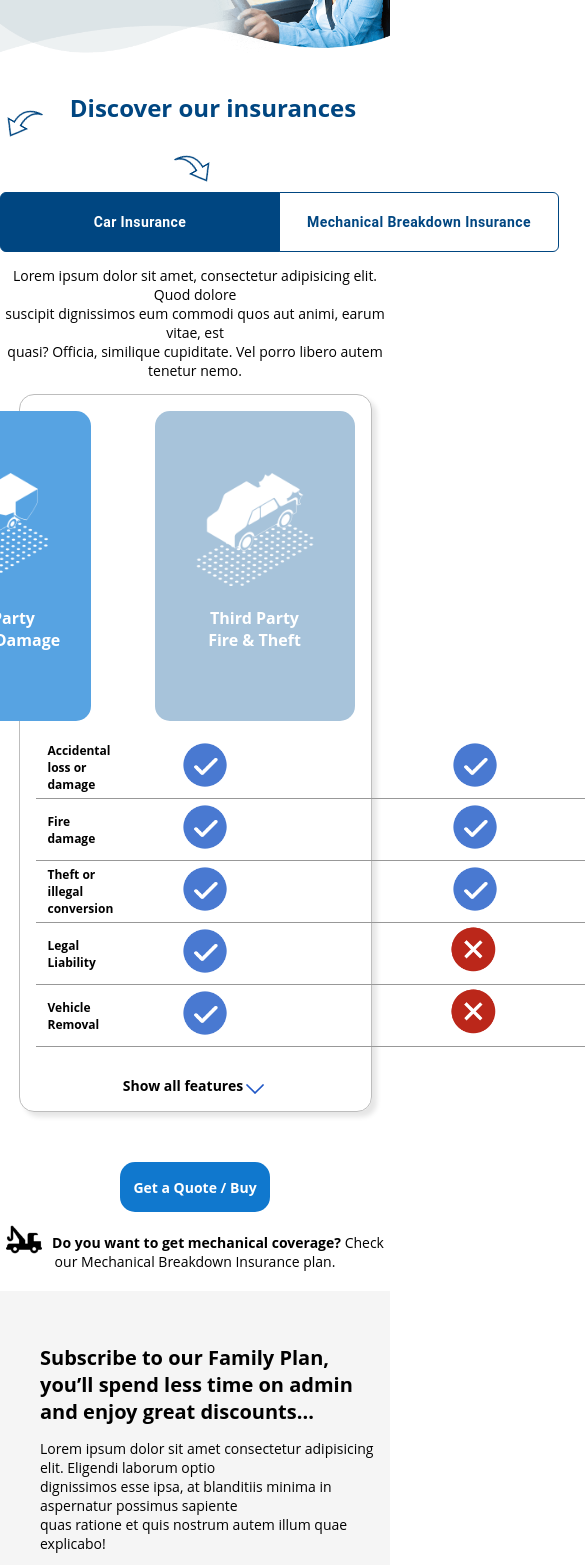
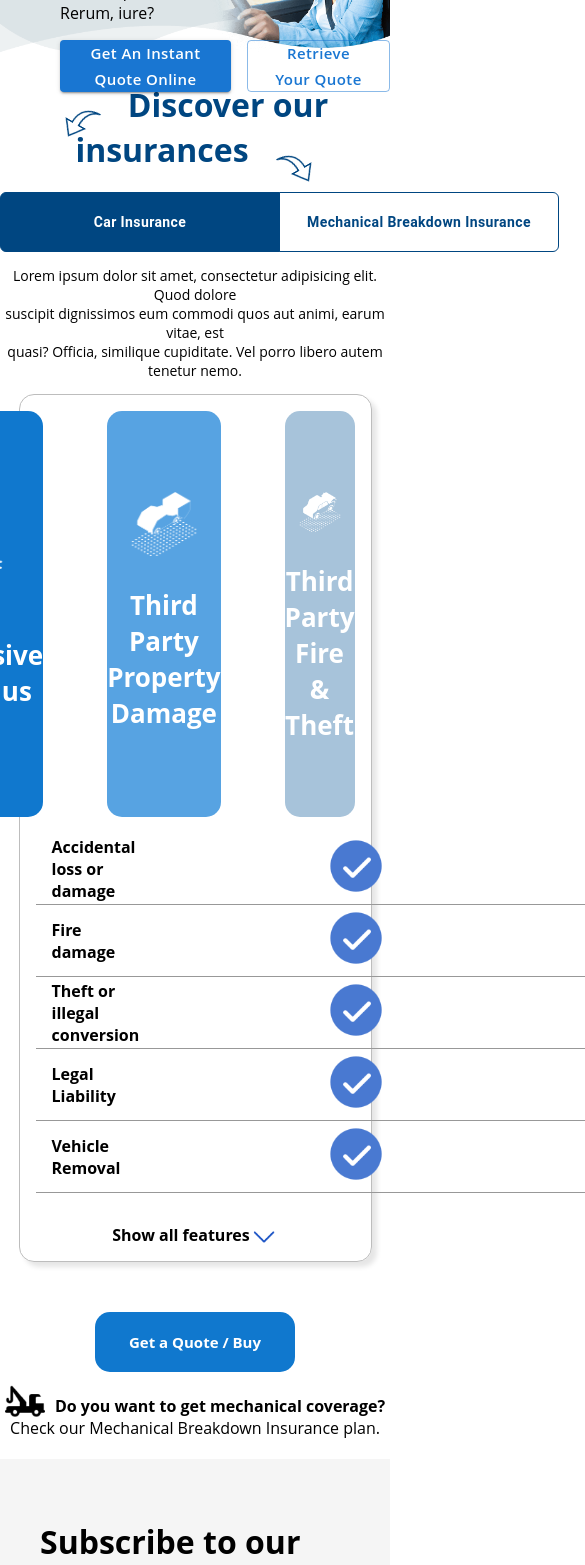
Before and after one commit to aidannairn/insure-a-vehicle, a React (Create React App) app: page / in a window 390 px wide. Shown: the part 432-1997 px from the top of the page, 585 px wide, since content can reach past the window. Built offline with nearby package versions, Linux system fonts and the light colour scheme.

Commit message:
css changes

```diff
--- a/src/components/Banner/Banner.css
+++ b/src/components/Banner/Banner.css
@@ -21,27 +21,18 @@
     font-family: "Open Sans", sans-serif;
 }
 
-@media only screen and (max-width: 1025px) {
+@media only screen and (max-width: 1600px) {
     .text-box {
-        bottom: 47em;
+        bottom: 20em;
         float: left;
         padding-left: 60px;
         position: absolute;
         text-align: left;
     }
 
-    .text-box h1{
-        font-size: 24px;
-    }
-
-    .text-box p {
-        font-size: 14px;
-    }
-
     .btn-box button {
         font-weight: 600;
         height: 52px;
-        font-size: 12px;
         font-family: "Open Sans", sans-serif;
     }
 
@@ -49,7 +40,6 @@
         float: left;
         padding-left: 10px;
         font-weight: 600;
-        font-size: 15px;
     }
 
     ul.right-menu {
@@ -68,7 +58,6 @@
     .heading-text {
         padding: 30px;
         color: #004681;
-        font-size: 24px;
     }
 
     .left-arrow {
--- a/src/components/DiscoverInsurance/DiscoverInsurance.css
+++ b/src/components/DiscoverInsurance/DiscoverInsurance.css
@@ -35,7 +35,7 @@ li.item3 {
 }
 
 .list-content img {
-  width: 330px;
+  width: 100%;
 }
 
 .item1 .plan-description,
@@ -270,130 +270,68 @@ img.mechanic {
   font-weight: 700;
 }
 
-@media only screen and (max-width: 1025px) {
+@media only screen and (max-width: 1600px) {
+
+  .item1:hover button.learn-more-btn, .item2:hover button.learn-more-btn, .item3:hover button.learn-more-btn {
+    margin-top: 100px;
+    margin-left: 42px;
+  }
+
   .list-content li {
+    height: 406px;
+    width: 280px;
+    left: 0px;
+    top: 0px;
     border-radius: 15px;
-    height: 310px;
-    left: 0;
-    top: 0;
-    width: 200px;
   }
 
   .list-content img {
-    width: 200px;
+    width: 100%;
   }
 
-  .list-content p {
-    color: #fff;
-    font-size: 16px;
-    font-weight: 700;
-  }
+  table.insurance-table .first-row {
+    padding-left: 11.5em;
+    padding-right: 11.5em;
+}
+
+table.insurance-table .second-row {
+  padding-left: 6em;
+  padding-right: 6.5em;
+}
+
+table.insurance-table .third-row {
+  padding-left: 11.5em;
+  padding-right: 6.5em;
+}
 
   .item1:hover p,
   .item2:hover p,
   .item3:hover p {
     font-weight: 300;
-    font-size: 14px;
     color: white;
-  }
-
-  button.learn-more-btn,
-  .item3:hover button.learn-more-btn {
-    margin-top: 100px;
-    margin-left: 30px;
-    height: 50px;
-    width: 150px;
-    font-size: 14px;
-  }
-
-  .item2:hover p {
-    margin-top: 46px;
-  }
-
-  .item3:hover p {
-    margin-top: 76px;
-  }
-
-  .item1:hover button.learn-more-btn,
-  .item2:hover button.learn-more-btn,
-  .item3:hover button.learn-more-btn {
-    margin-top: 100px;
-    margin-left: 32px;
-  }
-
-  .car-insurance .policy a {
-    font-size: 14px;
   }
 
   table.insurance-table th {
     text-align: left;
     padding-left: 1em;
-    font-size: 12px;
   }
 
   table.insurance-table img {
-    width: 54px;
-  }
-
-  table.insurance-table .first-row {
-    padding-left: 4em;
-    padding-right: 13.5em;
-  }
-
-  table.insurance-table .second-row {
-    padding-left: 0em;
-    padding-right: 8em;
-  }
-
-  table.insurance-table .third-row {
-    padding-left: 5em;
-    padding-right: 5em;
+    width: 64px;
   }
 
   .car-insurance .policy {
     display: flex;
     justify-content: flex-end;
-    margin-right: 3.5em;
-    grid-gap: 9em;
+    margin-right: 4.5em;
+    grid-gap: 13.5em;
   }
 
   .car-insurance .btn-container {
     display: flex;
     justify-content: flex-end;
-    grid-gap: 5.5em;
+    grid-gap: 8.75em;
     margin-right: 3em;
   }
 
-  a.features {
-    font-size: 14px;
-  }
-
-  .arrow-ico {
-    width: 24px;
-  }
-
-  .get-quote-btn {
-    background: #1078ce;
-    border: none;
-    color: white;
-    margin-top: 50px;
-    font-size: 14px;
-    font-weight: 700;
-    height: 50px;
-    width: 150px;
-    border-radius: 15px;
-  }
-
-  .bottom-insurance .other-plan {
-    padding-bottom: 20px;
-    font-size: 14px;
-  }
-
-  .bottom-insurance img.mechanical-insurance-ico,
-  .bottom-insurance img.vehical-insurance-ico {
-    width: 36px;
-    position: relative;
-    top: 10px;
-    padding-right: 10px;
-  }
 }
--- a/src/components/FamilyPlan/FamilyPlan.css
+++ b/src/components/FamilyPlan/FamilyPlan.css
@@ -16,6 +16,7 @@
 
 .family-plan-img img {
     max-width: 1600px;
+    width: 100%;
 }
 
 img.home-img {
@@ -33,21 +34,13 @@ img.home-img {
     padding: 40px 0 20px 40px;
 }
 
-@media only screen and (max-width: 1025px) {
-    .family-plan-img img {
-        width: 100%;
-        max-width: 1024px;
-      }
-
-      .family-plan-content h1 {
-        font-size: 20px;
-      }
-
-      .family-plan-content p {
-        font-size: 14px;
-      }
+@media only screen and (max-width: 1600px) {
 
       .family-plan-content {
-        height: 580px;
+        height: 712px;
+    }
+
+    img.home-img {
+        bottom: 11em;
     }
 }
--- a/src/components/Footer/Footer.css
+++ b/src/components/Footer/Footer.css
@@ -101,7 +101,7 @@
     font-size: 14px;
 }
 
-@media only screen and (max-width: 1025px) {
+@media only screen and (max-width: 1600px) {
 .footer-menu h3 {
     margin: 0;
     font-size: 16px;
--- a/src/components/Question/Question.css
+++ b/src/components/Question/Question.css
@@ -17,14 +17,7 @@
     padding-bottom: 10px;
 }
 
-@media only screen and (max-width: 1025px) {
-    .question-text h1 {
-        font-size: 20px;
-      }
-
-      .question-text p {
-        font-size: 14px;
-      }
+@media only screen and (max-width: 1600px) {
 
       .question-container .contact-us img {
         width: 36px;
--- a/src/components/Testimonials/Testimonial.css
+++ b/src/components/Testimonials/Testimonial.css
@@ -40,22 +40,10 @@
 }
 
 
-@media only screen and (max-width: 1025px) {
+@media only screen and (max-width: 1600px) {
 .testimonial-container .testimonial-img img {
-    width: 250px;
+    width: 300px;
     margin: 0 auto;
-}
-
-.testimonial-text p {
-    font-size: 16px;
-}
-
-.testimonial-text cite {
-    font-size: 16px;
-}
-
-.testimonial-text h2 {
-    font-size: 22px;
 }
 
 .testimonial-container .quoteIco {
--- a/src/components/WhyTurners/WhyTurners.css
+++ b/src/components/WhyTurners/WhyTurners.css
@@ -1,31 +1,25 @@
 .benefits {
     display: flex;
     text-align: center;
-    padding: 40px 40px 20px 40px;
+    max-width: 1600px;
+    width: 90%;
+    grid-gap: 20px;
+    margin: 10px auto 30px auto;
 }
 
 .why-turners-container h1.heading {
     padding: 40px 0 20px 40px;
 }
 
-@media only screen and (max-width: 1025px) {
-    .benefits img {
-        width: 220px;
+@media only screen and (max-width: 1600px) {
 
-      }
+      .benefits img {
+        width: 100%;
+    }
 
       .benefits {
         display: flex;
         text-align: center;
-        grid-gap: 20px;
-        padding: 40px 40px 20px 40px;
       }
 
-      .benefits button.learn-more-btn, .item3:hover button.learn-more-btn {
-        margin-top: 60px;
-        margin-left: 0px;
-        height: 50px;
-        width: 150px;
-        font-size: 14px;
-      }
 }
```
